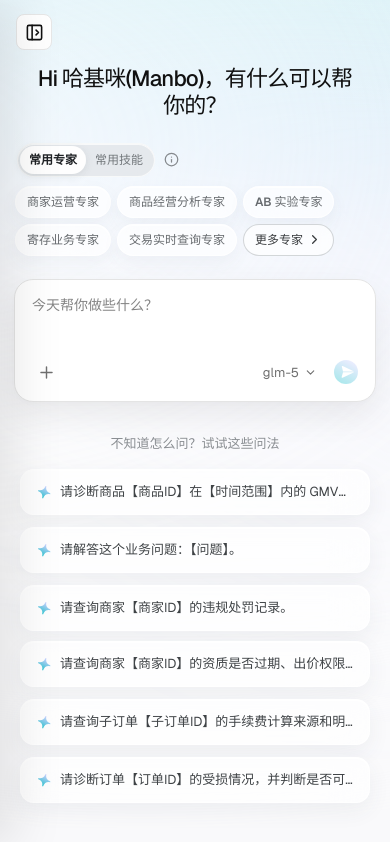
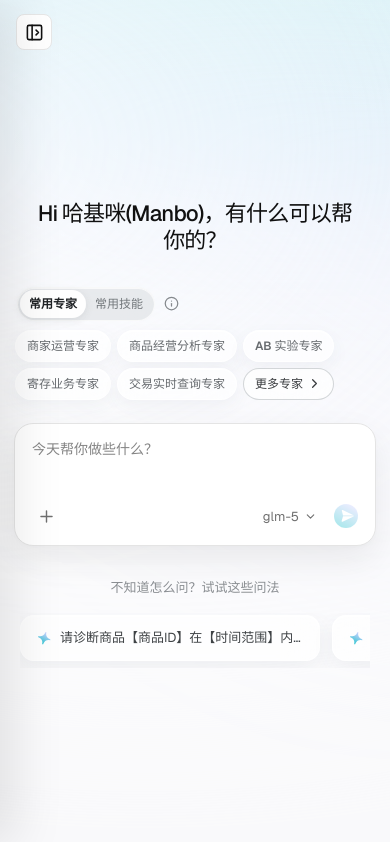
Before and after one commit to junnzhuu/trade-agent-demo, a Next.js app: page / in a window 390 px wide. Built offline with nearby package versions, Linux system fonts and the light colour scheme.

Commit message:
style: widen home spacing and flatten suggestions

```diff
--- a/app/globals.css
+++ b/app/globals.css
@@ -703,7 +703,7 @@ button:disabled {
 }
 
 .empty-state h1 {
-  margin: 0 0 32px;
+  margin: 0 0 48px;
   font-size: clamp(24px, 1.75vw, 31px);
   font-weight: 470;
   letter-spacing: -0.035em;
@@ -972,26 +972,23 @@ button:disabled {
 
 .home-suggested-question-list {
   display: flex;
-  flex-direction: column;
-  gap: 10px;
-}
-
-.home-suggested-question-row {
-  display: grid;
-  width: 100%;
-  grid-template-columns: repeat(3, minmax(0, 1fr));
   gap: 12px;
-}
-
-.home-suggested-question-row.row-2 {
-  width: calc(100% - 64px);
-  margin-left: 32px;
+  overflow-x: auto;
+  overflow-y: hidden;
+  padding: 2px 1px 7px;
+  scroll-snap-type: x proximity;
+  scrollbar-width: none;
+}
+
+.home-suggested-question-list::-webkit-scrollbar {
+  display: none;
 }
 
 .home-suggested-question-list button {
   display: flex;
-  min-width: 0;
+  width: min(320px, 78vw);
   min-height: 46px;
+  flex: 0 0 auto;
   align-items: center;
   gap: 9px;
   padding: 0 16px;
@@ -1003,6 +1000,7 @@ button:disabled {
     inset 0 1px 0 rgba(255, 255, 255, 0.82),
     0 8px 22px rgba(65, 78, 88, 0.065);
   text-align: left;
+  scroll-snap-align: start;
   -webkit-backdrop-filter: blur(18px) saturate(118%);
   backdrop-filter: blur(18px) saturate(118%);
   transition:
@@ -4171,7 +4169,7 @@ button:disabled {
   }
 
   .empty-state h1 {
-    margin-bottom: 23px;
+    margin-bottom: 32px;
     padding: 0 16px;
     font-size: 24px;
   }
@@ -4202,11 +4200,8 @@ button:disabled {
     margin-top: 32px;
   }
 
-  .home-suggested-question-row,
-  .home-suggested-question-row.row-2 {
-    width: 100%;
-    margin-left: 0;
-    grid-template-columns: 1fr;
+  .home-suggested-question-list button {
+    width: min(300px, 78vw);
   }
 
   .chat-scroll {
--- a/app/page.tsx
+++ b/app/page.tsx
@@ -2503,9 +2503,6 @@ function HomeSuggestedQuestions({
   onSelect: (question: string) => void;
 }) {
   if (!questions.length) return null;
-  const questionRows = [questions.slice(0, 3), questions.slice(3, 6)].filter(
-    (row) => row.length > 0,
-  );
 
   return (
     <section
@@ -2514,12 +2511,7 @@ function HomeSuggestedQuestions({
     >
       <p>不知道怎么问？试试这些问法</p>
       <div className="home-suggested-question-list">
-        {questionRows.map((row, rowIndex) => (
-          <div
-            className={`home-suggested-question-row row-${rowIndex + 1}`}
-            key={rowIndex}
-          >
-            {row.map((question) => (
+        {questions.map((question) => (
           <button
             key={question.id}
             onClick={() => onSelect(question.standardQuestion)}
@@ -2536,8 +2528,6 @@ function HomeSuggestedQuestions({
             />
             <span>{question.standardQuestion}</span>
           </button>
-            ))}
-          </div>
         ))}
       </div>
     </section>
```
Also changed, not shown: 1 other file (tests, documents, lock files or other folders). Lines whose indentation alone changed are shown as unchanged.
